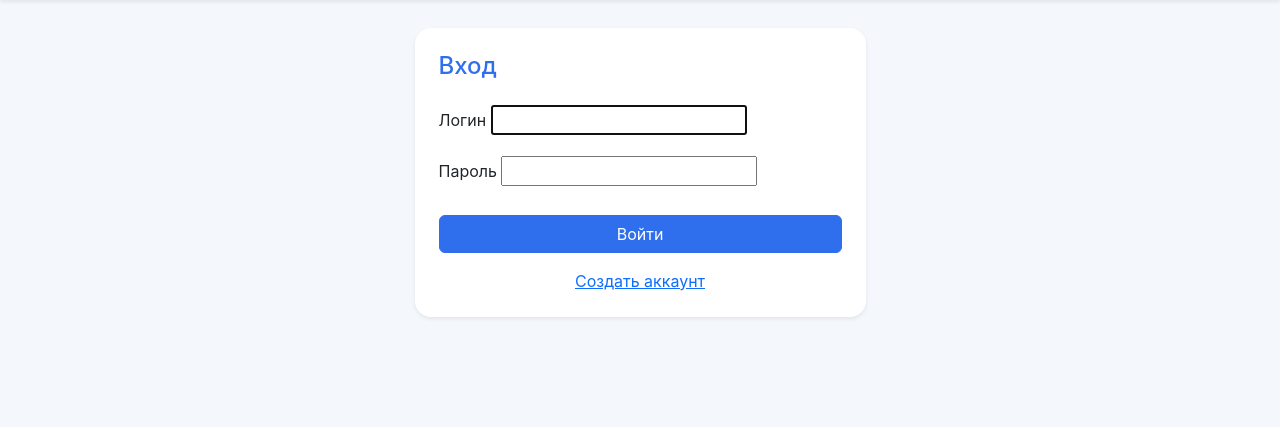
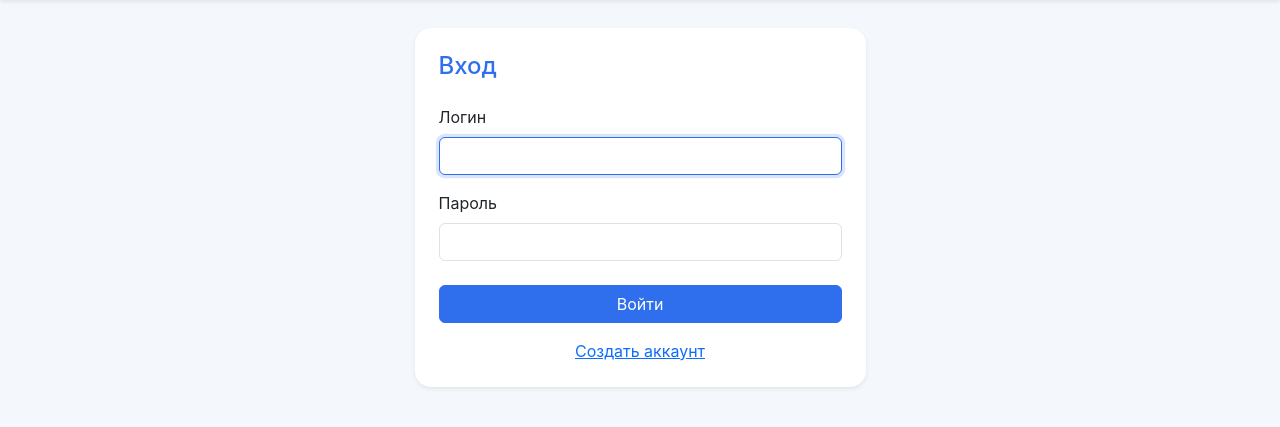
Before and after one commit to axawman/volsu-science-system, a Django app: page /login/ in a window 1280 px wide. Shown: the part 66-493 px from the top of the page. Run offline with Django 5.2, Linux system fonts and the light colour scheme.

Commit message:
Fixed the skewed input fields during authorization

```diff
--- a/src/templates/accounts/login.html
+++ b/src/templates/accounts/login.html
@@ -9,7 +9,7 @@
             <div class="card-body p-4">
                 <h1 class="h4 text-primary mb-4">Вход</h1>
 
-                <form method="post">
+                <form method="post" class="login-form">
                     {% csrf_token %}
 
                     <div class="mb-3">
@@ -32,4 +32,26 @@
         </div>
     </div>
 </div>
+
+<style>
+    .login-form input[type="text"],
+    .login-form input[type="password"] {
+        background-color: var(--bs-body-bg);
+        border: 1px solid var(--bs-border-color);
+        border-radius: 0.375rem;
+        color: var(--bs-body-color);
+        display: block;
+        font-size: 1rem;
+        line-height: 1.5;
+        padding: 0.375rem 0.75rem;
+        width: 100%;
+    }
+
+    .login-form input[type="text"]:focus,
+    .login-form input[type="password"]:focus {
+        border-color: var(--primary-soft);
+        box-shadow: 0 0 0 0.2rem rgba(47, 111, 237, 0.18);
+        outline: 0;
+    }
+</style>
 {% endblock %}
```
